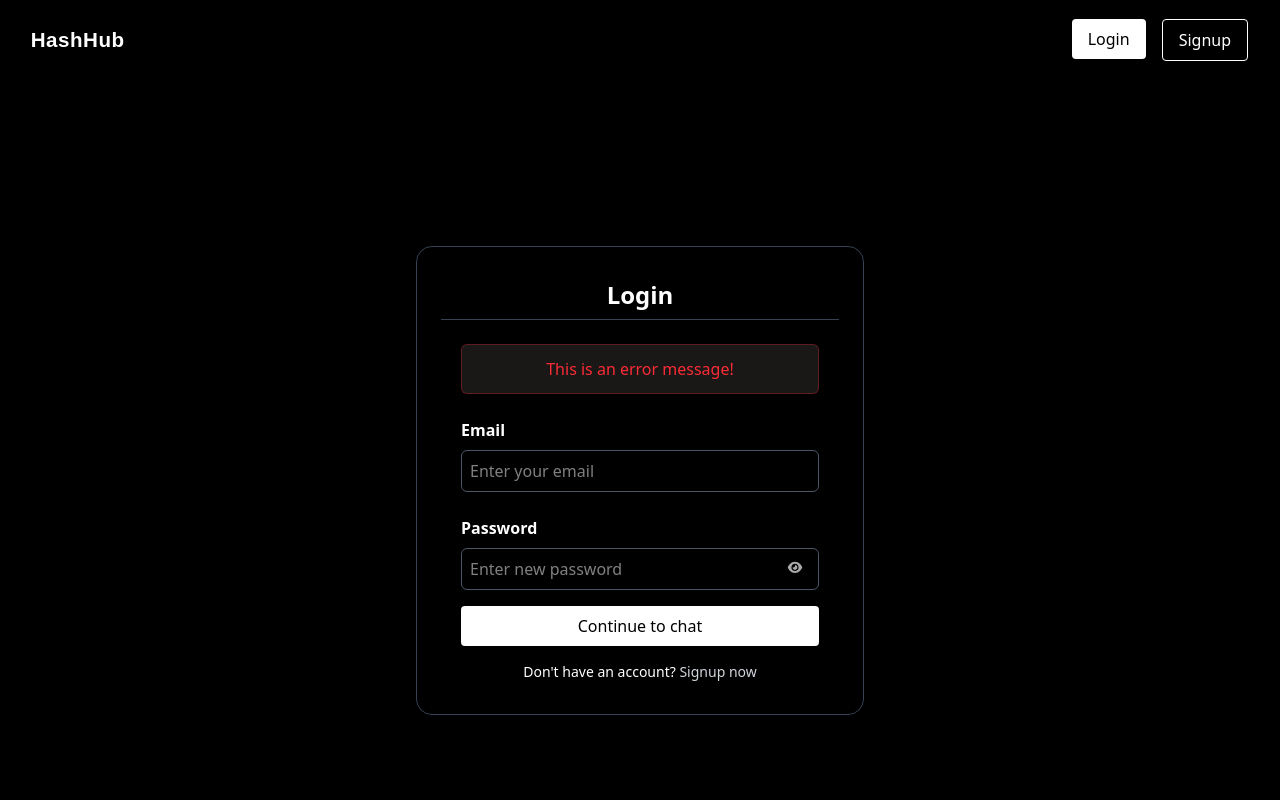
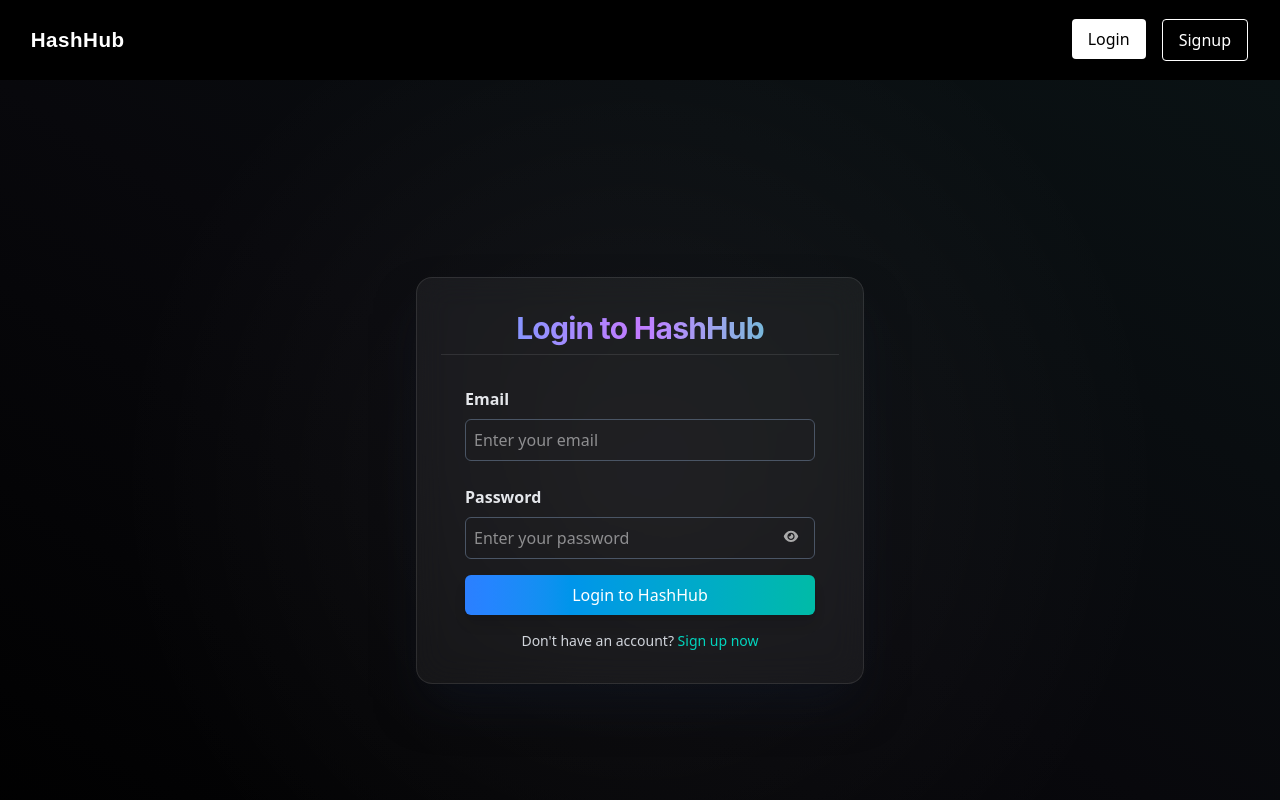
Before and after one commit to amanbobal/HashHub, a React (Vite) app: page /login in a window 1280 px wide. Shown: the top 800 px of the page. Built offline with nearby package versions, Linux system fonts and the light colour scheme.

Commit message:
login page

```diff
--- a/src/pages/Login/Login.jsx
+++ b/src/pages/Login/Login.jsx
@@ -1,26 +1,74 @@
-import React from 'react'
-import { Link } from 'react-router-dom'
+import React, { useState } from 'react';
+import { Link } from 'react-router-dom';
+import { motion } from 'framer-motion';
 
-function Signup() {
+function Login() {
+  const [formData, setFormData] = useState({ email: '', password: '' });
+  const [errors, setErrors] = useState({});
+  const [showPassword, setShowPassword] = useState(false);
+
+  const handleChange = (e) => {
+    const { name, value } = e.target;
+    setFormData({ ...formData, [name]: value });
+    setErrors({ ...errors, [name]: '' });
+  };
+
+  const validateForm = () => {
+    const newErrors = {};
+    if (!formData.email) newErrors.email = 'Email is required';
+    else if (!/\S+@\S+\.\S+/.test(formData.email)) newErrors.email = 'Invalid email format';
+    if (!formData.password) newErrors.password = 'Password is required';
+    else if (formData.password.length < 6) newErrors.password = 'Password must be at least 6 characters';
+    return newErrors;
+  };
+
+  const handleSubmit = (e) => {
+    e.preventDefault();
+    const newErrors = validateForm();
+    if (Object.keys(newErrors).length > 0) {
+      setErrors(newErrors);
+      return;
+    }
+    // Placeholder for form submission logic (e.g., API call)
+    console.log('Form submitted:', formData);
+  };
+
   return (
     <>
-      {/* <Navbar /> */}
-      <div className="flex items-center justify-center flex-col bg-black text-white min-h-screen">
-        <div className="bg-black border border-gray-700 rounded-2xl shadow-lg w-[90%] lg:w-[35%]">
-          <div className="px-3 sm:px-6 py-8">
-            <h1 className="w-full mx-auto text-center font-bold text-2xl border-b border-gray-700 pb-2 mb-6">
-              Login
+      <div className="flex items-center justify-center flex-col bg-[linear-gradient(to_right_top,#000000,#08080c,#0a1214)] text-white min-h-screen relative overflow-hidden">
+
+        <div className="absolute inset-0 bg-[radial-gradient(circle_at_center,rgba(255,255,255,0.05)_0%,transparent_70%)] pointer-events-none" />
+        <motion.div
+          className="bg-white/5 backdrop-blur-lg border border-white/10 rounded-2xl shadow-2xl shadow-gray-900/50 w-[90%] sm:w-[75%] md:w-[50%] lg:w-[35%] max-w-md mx-auto px-4 sm:px-6 py-8"
+          initial={{ opacity: 0, y: -50 }}
+          animate={{ opacity: 1, y: 0 }}
+          transition={{ duration: 0.8, ease: [0.6, -0.05, 0.01, 0.99] }}
+        >
+          <h1 className="w-full mx-auto text-center font-bold text-2xl sm:text-3xl text-transparent bg-clip-text bg-gradient-to-r from-blue-400 via-purple-400 to-teal-400 font-[Inter,sans-serif] tracking-tight border-b border-white/10 pb-2 mb-6">
+            Login to HashHub
           </h1>
 
-            <form className="mx-5">
-              {/* Error Message */}
-              <div className="text-center text-red-500 font-medium mb-4 rounded-md bg-red-100/10 px-3 py-3 border border-red-500/30">
-                This is an error message!
-              </div>
+          <form className="mx-4 sm:mx-6" onSubmit={handleSubmit}>
+
+            {Object.keys(errors).length > 0 && (
+              <motion.div
+                className="text-center text-red-400 font-medium mb-4 rounded-md bg-red-100/10 px-3 py-2 border border-red-500/30"
+                initial={{ opacity: 0 }}
+                animate={{ opacity: 1 }}
+                transition={{ duration: 0.5 }}
+              >
+                {errors.email || errors.password || 'Please check your input'}
+              </motion.div>
+            )}
 
             {/* Email */}
-              <div className="flex flex-col mb-4">
-                <label className="my-2 font-semibold" htmlFor="email">
+            <motion.div
+              className="flex flex-col mb-4"
+              initial={{ opacity: 0, x: -30 }}
+              animate={{ opacity: 1, x: 0 }}
+              transition={{ duration: 0.7, delay: 0.2 }}
+            >
+              <label className="my-2 font-semibold text-gray-200" htmlFor="email">
                 Email
               </label>
               <input
@@ -28,59 +76,89 @@ function Signup() {
                 name="email"
                 id="email"
                 placeholder="Enter your email"
-                  className="p-2 bg-transparent text-white border border-gray-600 rounded-md focus:border-white outline-none"
+                value={formData.email}
+                onChange={handleChange}
+                className={`p-2 bg-transparent text-white border ${errors.email ? 'border-red-500' : 'border-gray-600'} rounded-md focus:border-teal-400 outline-none transition-all duration-300`}
               />
-              </div>
+              {errors.email && (
+                <p className="text-red-400 text-sm mt-1">{errors.email}</p>
+              )}
+            </motion.div>
 
             {/* Password */}
-              <div className="flex flex-col mb-4 relative">
-                <label className="my-2 font-semibold" htmlFor="password">
+            <motion.div
+              className="flex flex-col mb-4 relative"
+              initial={{ opacity: 0, x: -30 }}
+              animate={{ opacity: 1, x: 0 }}
+              transition={{ duration: 0.7, delay: 0.3 }}
+            >
+              <label className="my-2 font-semibold text-gray-200" htmlFor="password">
                 Password
               </label>
               <input
-                  type="password"
+                type={showPassword ? 'text' : 'password'}
                 name="password"
                 id="password"
-                  placeholder="Enter new password"
-                  className="p-2 bg-transparent text-white border border-gray-600 rounded-md focus:border-white outline-none"
+                placeholder="Enter your password"
+                value={formData.password}
+                onChange={handleChange}
+                className={`p-2 bg-transparent text-white border ${errors.password ? 'border-red-500' : 'border-gray-600'} rounded-md focus:border-teal-400 outline-none transition-all duration-300`}
               />
+              <button
+                type="button"
+                onClick={() => setShowPassword(!showPassword)}
+                className="absolute right-4 top-[65%] translate-y-[-10%] text-gray-400 hover:text-teal-400 transition-colors"
+              >
                 <svg
                   xmlns="http://www.w3.org/2000/svg"
                   height="16"
                   width="16"
-                  className="absolute right-4 top-[65%] translate-y-[-10%] text-gray-400"
                   viewBox="0 0 640 640"
+                  fill={showPassword ? '#2dd4bf' : '#aaa'}
                 >
-                  <path
-                    fill="#aaa"
-                    d="M320 96C239.2 96 174.5 132.8 127.4 176.6C80.6 220.1 49.3 272 34.4 307.7C31.1 315.6 31.1 324.4 34.4 332.3C49.3 368 80.6 420 127.4 463.4C174.5 507.1 239.2 544 320 544C400.8 544 465.5 507.2 512.6 463.4C559.4 419.9 590.7 368 605.6 332.3C608.9 324.4 608.9 315.6 605.6 307.7C590.7 272 559.4 220 512.6 176.6C465.5 132.9 400.8 96 320 96zM176 320C176 240.5 240.5 176 320 176C399.5 176 464 240.5 464 320C464 399.5 399.5 464 320 464C240.5 464 176 399.5 176 320zM320 256C320 291.3 291.3 320 256 320C244.5 320 233.7 317 224.3 311.6C223.3 322.5 224.2 333.7 227.2 344.8C240.9 396 293.6 426.4 344.8 412.7C396 399 426.4 346.3 412.7 295.1C400.5 249.4 357.2 220.3 311.6 224.3C316.9 233.6 320 244.4 320 256z"
-                  />
+                  {showPassword ? (
+                    <path d="M320 96C239.2 96 174.5 132.8 127.4 176.6C80.6 220.1 49.3 272 34.4 307.7C31.1 315.6 31.1 324.4 34.4 332.3C49.3 368 80.6 420 127.4 463.4C174.5 507.1 239.2 544 320 544C400.8 544 465.5 507.2 512.6 463.4C559.4 419.9 590.7 368 605.6 332.3C608.9 324.4 608.9 315.6 605.6 307.7C590.7 272 559.4 220 512.6 176.6C465.5 132.9 400.8 96 320 96zM176 320C176 240.5 240.5 176 320 176C399.5 176 464 240.5 464 320C464 399.5 399.5 464 320 464C240.5 464 176 399.5 176 320z" />
+                  ) : (
+                    <path d="M320 96C239.2 96 174.5 132.8 127.4 176.6C80.6 220.1 49.3 272 34.4 307.7C31.1 315.6 31.1 324.4 34.4 332.3C49.3 368 80.6 420 127.4 463.4C174.5 507.1 239.2 544 320 544C400.8 544 465.5 507.2 512.6 463.4C559.4 419.9 590.7 368 605.6 332.3C608.9 324.4 608.9 315.6 605.6 307.7C590.7 272 559.4 220 512.6 176.6C465.5 132.9 400.8 96 320 96zM176 320C176 240.5 240.5 176 320 176C399.5 176 464 240.5 464 320C464 399.5 399.5 464 320 464C240.5 464 176 399.5 176 320zM320 256C320 291.3 291.3 320 256 320C244.5 320 233.7 317 224.3 311.6C223.3 322.5 224.2 333.7 227.2 344.8C240.9 396 293.6 426.4 344.8 412.7C396 399 426.4 346.3 412.7 295.1C400.5 249.4 357.2 220.3 311.6 224.3C316.9 233.6 320 244.4 320 256z" />
+                  )}
                 </svg>
-              </div>
+              </button>
+            </motion.div>
+            {errors.password && (
+              <p className="text-red-400 text-sm mt-1">{errors.password}</p>
+            )}
 
-
-              {/* Submit button */}
-              <div className="flex flex-col mb-4">
+            {/* Submit Button */}
+            <motion.div
+              className="flex flex-col mb-4"
+              initial={{ opacity: 0, y: 30 }}
+              animate={{ opacity: 1, y: 0 }}
+              transition={{ duration: 0.7, delay: 0.4 }}
+            >
               <button
                 type="submit"
-                  className="bg-white text-black px-4 py-2 rounded hover:bg-gray-200 transition cursor-pointer"
+                className="bg-gradient-to-r from-blue-500 to-teal-500 text-white px-4 py-2 rounded-md hover:bg-gradient-to-r hover:from-blue-600 hover:to-teal-600 transition-all duration-300 shadow-lg"
               >
-                  Continue to chat
+                Login to HashHub
               </button>
-              </div>
+            </motion.div>
           </form>
 
-            <div className="w-full mx-auto text-center text-sm">
-              Don't have an account?{" "}
-              <Link to={"/signup"}>
-                <button className="hover:underline text-gray-300 cursor-pointer"> Signup now </button>
+          <motion.div
+            className="w-full mx-auto text-center text-sm text-gray-300"
+            initial={{ opacity: 0 }}
+            animate={{ opacity: 1 }}
+            transition={{ duration: 0.7, delay: 0.5 }}
+          >
+            Don't have an account?{' '}
+            <Link to="/signup" className="text-teal-400 hover:underline">
+              Sign up now
             </Link>
-            </div>
-          </div>
-        </div>
+          </motion.div>
+        </motion.div>
       </div>
     </>
-  )
+  );
 }
 
-export default Signup
+export default Login;
```
Lines whose indentation alone changed are shown as unchanged.
